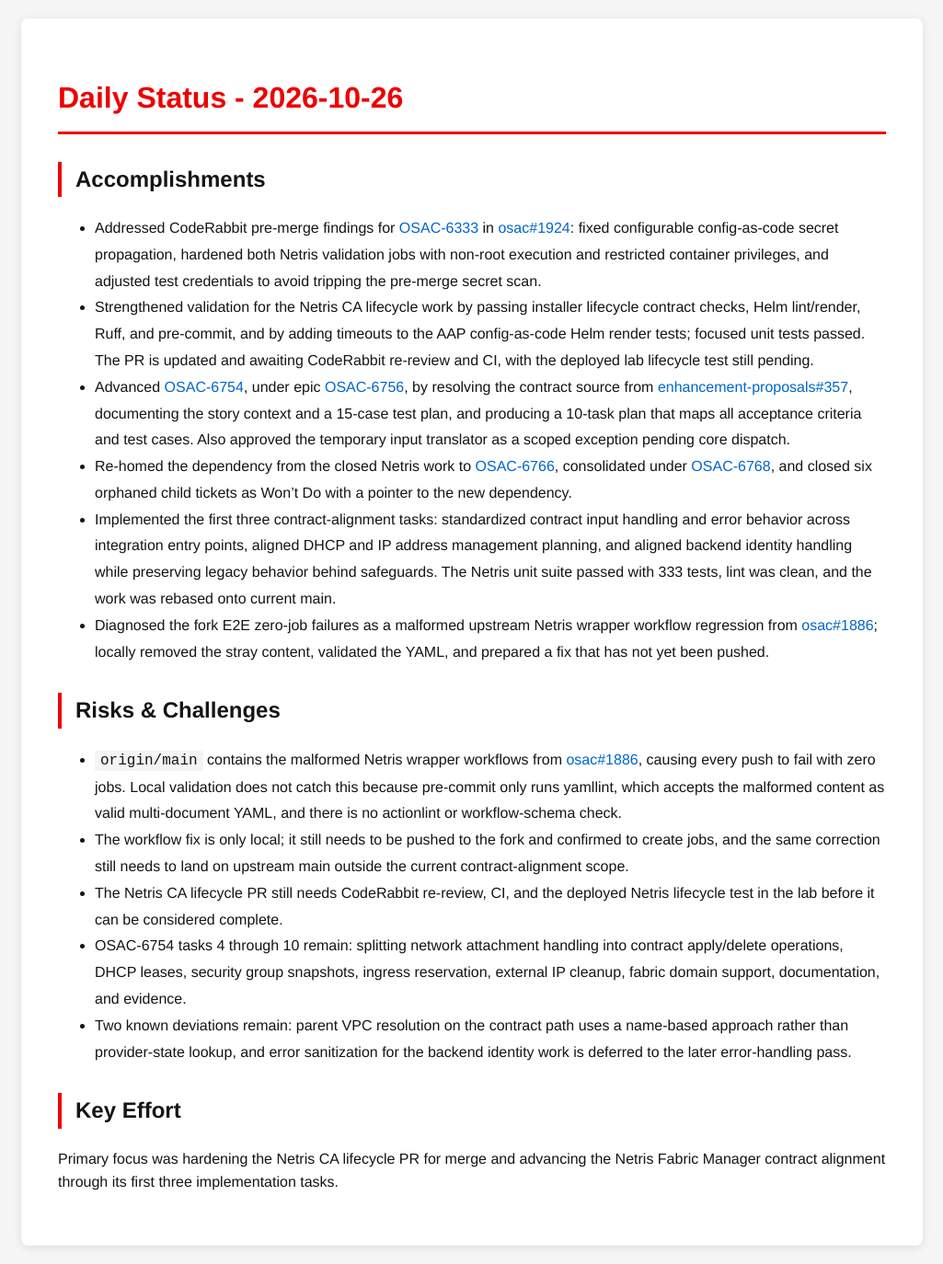
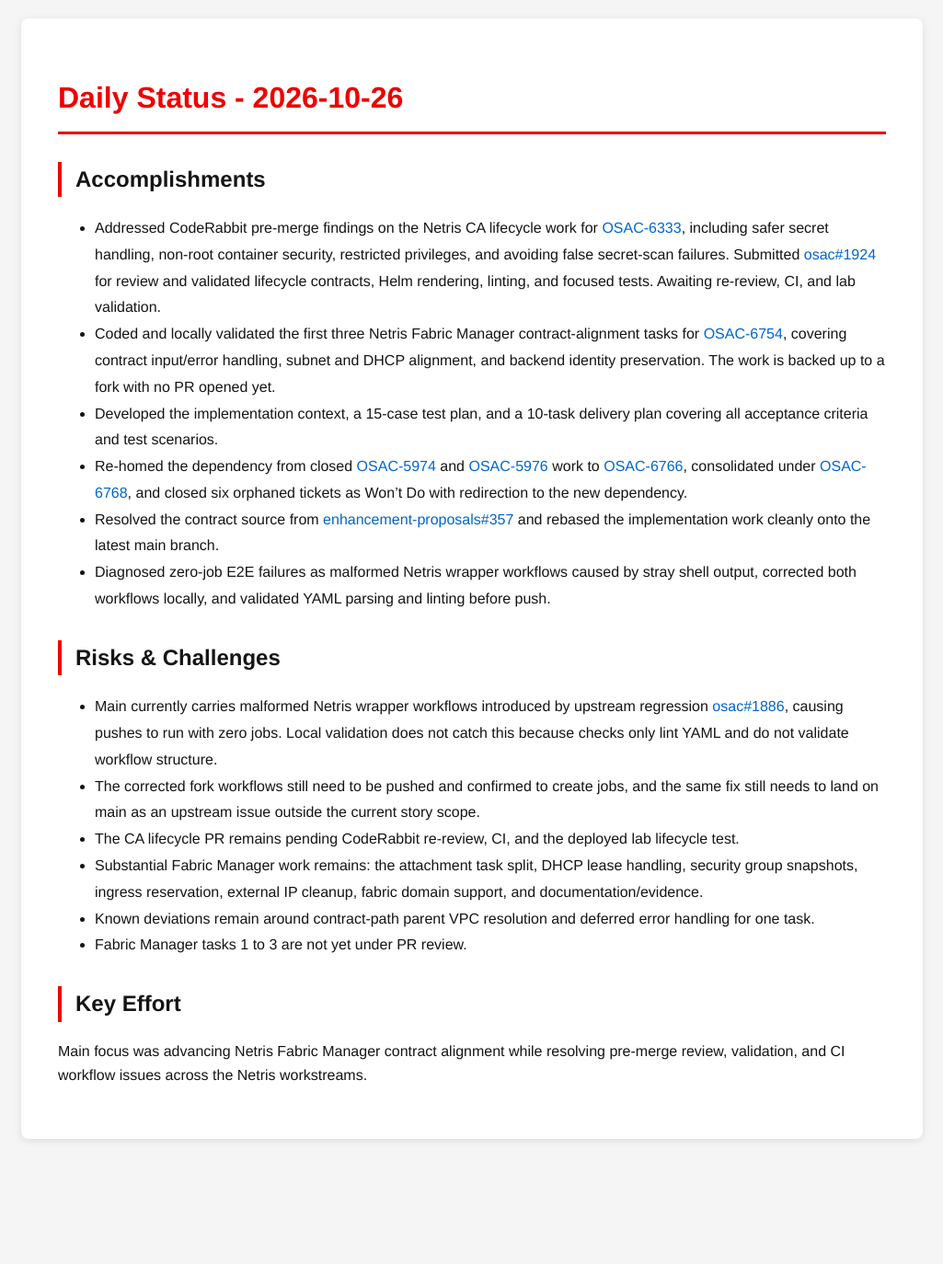
Before and after one commit to tzvatot/daily-status, a Jekyll site: the page built from 2026-10-26.md, in a window 1280 px wide. Shown: the whole page at 92% size, without its empty margins (127-1152 px from the left). Built offline with Jekyll 4.4.1, drawn with Linux system fonts in a browser that asks for light colours; after the commit the page ends 1258 px from its top, so only the background shows below that.

Commit message:
Daily status update - 2026-10-26

```diff
--- a/2026-10-26.md
+++ b/2026-10-26.md
@@ -7,22 +7,20 @@
 # Daily Status - 2026-10-26
 
 ## Accomplishments
-
-- Addressed CodeRabbit pre-merge findings for [OSAC-6333](https://redhat.atlassian.net/browse/OSAC-6333) in [osac#1924](https://github.com/osac-project/osac/pull/1924): fixed configurable config-as-code secret propagation, hardened both Netris validation jobs with non-root execution and restricted container privileges, and adjusted test credentials to avoid tripping the pre-merge secret scan.
-- Strengthened validation for the Netris CA lifecycle work by passing installer lifecycle contract checks, Helm lint/render, Ruff, and pre-commit, and by adding timeouts to the AAP config-as-code Helm render tests; focused unit tests passed. The PR is updated and awaiting CodeRabbit re-review and CI, with the deployed lab lifecycle test still pending.
-- Advanced [OSAC-6754](https://redhat.atlassian.net/browse/OSAC-6754), under epic [OSAC-6756](https://redhat.atlassian.net/browse/OSAC-6756), by resolving the contract source from [enhancement-proposals#357](https://github.com/osac-project/enhancement-proposals/pull/357), documenting the story context and a 15-case test plan, and producing a 10-task plan that maps all acceptance criteria and test cases. Also approved the temporary input translator as a scoped exception pending core dispatch.
-- Re-homed the dependency from the closed Netris work to [OSAC-6766](https://redhat.atlassian.net/browse/OSAC-6766), consolidated under [OSAC-6768](https://redhat.atlassian.net/browse/OSAC-6768), and closed six orphaned child tickets as Won't Do with a pointer to the new dependency.
-- Implemented the first three contract-alignment tasks: standardized contract input handling and error behavior across integration entry points, aligned DHCP and IP address management planning, and aligned backend identity handling while preserving legacy behavior behind safeguards. The Netris unit suite passed with 333 tests, lint was clean, and the work was rebased onto current main.
-- Diagnosed the fork E2E zero-job failures as a malformed upstream Netris wrapper workflow regression from [osac#1886](https://github.com/osac-project/osac/pull/1886); locally removed the stray content, validated the YAML, and prepared a fix that has not yet been pushed.
+- Addressed CodeRabbit pre-merge findings on the Netris CA lifecycle work for [OSAC-6333](https://redhat.atlassian.net/browse/OSAC-6333), including safer secret handling, non-root container security, restricted privileges, and avoiding false secret-scan failures. Submitted [osac#1924](https://github.com/osac-project/osac/pull/1924) for review and validated lifecycle contracts, Helm rendering, linting, and focused tests. Awaiting re-review, CI, and lab validation.
+- Coded and locally validated the first three Netris Fabric Manager contract-alignment tasks for [OSAC-6754](https://redhat.atlassian.net/browse/OSAC-6754), covering contract input/error handling, subnet and DHCP alignment, and backend identity preservation. The work is backed up to a fork with no PR opened yet.
+- Developed the implementation context, a 15-case test plan, and a 10-task delivery plan covering all acceptance criteria and test scenarios.
+- Re-homed the dependency from closed [OSAC-5974](https://redhat.atlassian.net/browse/OSAC-5974) and [OSAC-5976](https://redhat.atlassian.net/browse/OSAC-5976) work to [OSAC-6766](https://redhat.atlassian.net/browse/OSAC-6766), consolidated under [OSAC-6768](https://redhat.atlassian.net/browse/OSAC-6768), and closed six orphaned tickets as Won't Do with redirection to the new dependency.
+- Resolved the contract source from [enhancement-proposals#357](https://github.com/osac-project/enhancement-proposals/pull/357) and rebased the implementation work cleanly onto the latest main branch.
+- Diagnosed zero-job E2E failures as malformed Netris wrapper workflows caused by stray shell output, corrected both workflows locally, and validated YAML parsing and linting before push.
 
 ## Risks & Challenges
-
-- `origin/main` contains the malformed Netris wrapper workflows from [osac#1886](https://github.com/osac-project/osac/pull/1886), causing every push to fail with zero jobs. Local validation does not catch this because pre-commit only runs yamllint, which accepts the malformed content as valid multi-document YAML, and there is no actionlint or workflow-schema check.
-- The workflow fix is only local; it still needs to be pushed to the fork and confirmed to create jobs, and the same correction still needs to land on upstream main outside the current contract-alignment scope.
-- The Netris CA lifecycle PR still needs CodeRabbit re-review, CI, and the deployed Netris lifecycle test in the lab before it can be considered complete.
-- OSAC-6754 tasks 4 through 10 remain: splitting network attachment handling into contract apply/delete operations, DHCP leases, security group snapshots, ingress reservation, external IP cleanup, fabric domain support, documentation, and evidence.
-- Two known deviations remain: parent VPC resolution on the contract path uses a name-based approach rather than provider-state lookup, and error sanitization for the backend identity work is deferred to the later error-handling pass.
+- Main currently carries malformed Netris wrapper workflows introduced by upstream regression [osac#1886](https://github.com/osac-project/osac/pull/1886), causing pushes to run with zero jobs. Local validation does not catch this because checks only lint YAML and do not validate workflow structure.
+- The corrected fork workflows still need to be pushed and confirmed to create jobs, and the same fix still needs to land on main as an upstream issue outside the current story scope.
+- The CA lifecycle PR remains pending CodeRabbit re-review, CI, and the deployed lab lifecycle test.
+- Substantial Fabric Manager work remains: the attachment task split, DHCP lease handling, security group snapshots, ingress reservation, external IP cleanup, fabric domain support, and documentation/evidence.
+- Known deviations remain around contract-path parent VPC resolution and deferred error handling for one task.
+- Fabric Manager tasks 1 to 3 are not yet under PR review.
 
 ## Key Effort
-
-Primary focus was hardening the Netris CA lifecycle PR for merge and advancing the Netris Fabric Manager contract alignment through its first three implementation tasks.
+Main focus was advancing Netris Fabric Manager contract alignment while resolving pre-merge review, validation, and CI workflow issues across the Netris workstreams.
```
